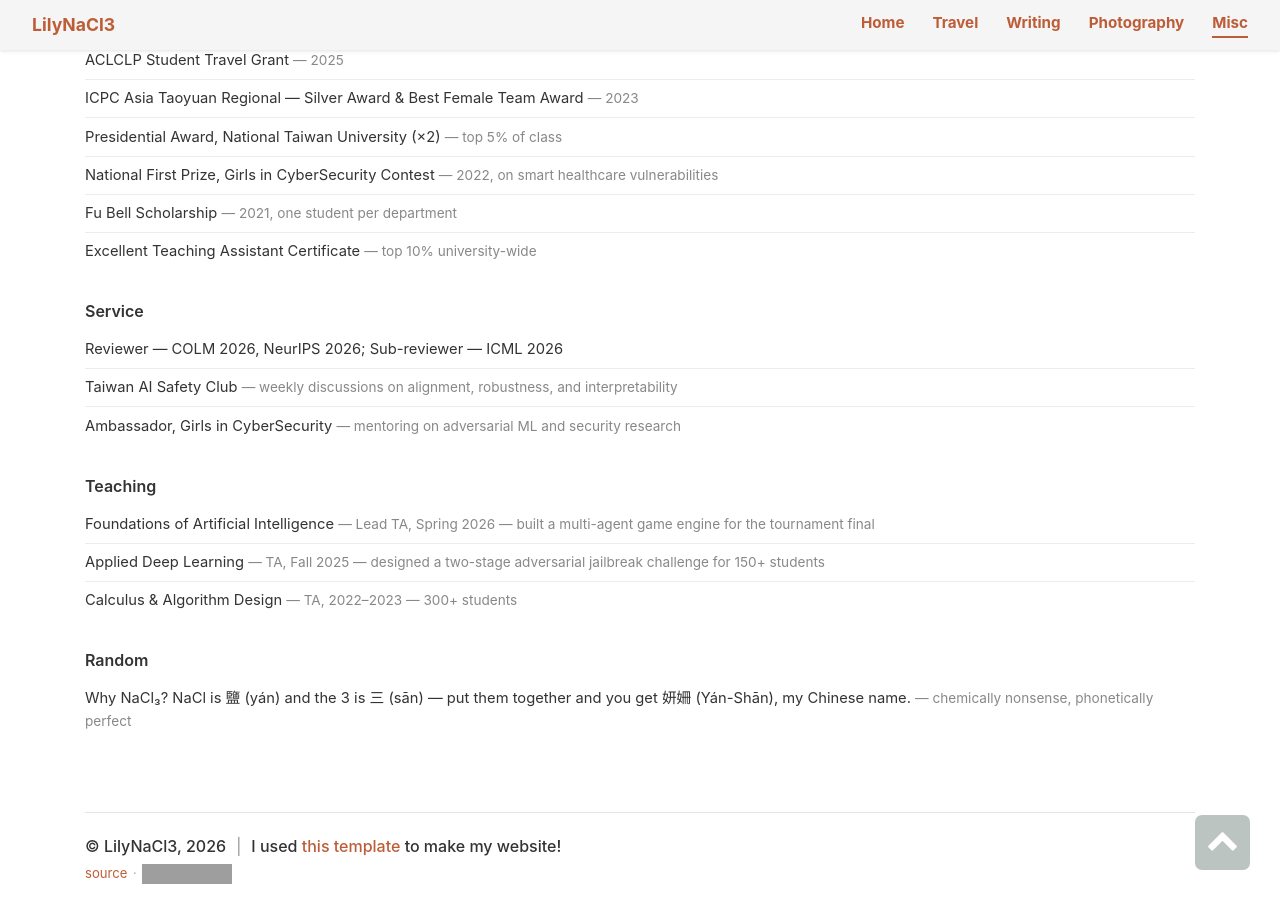
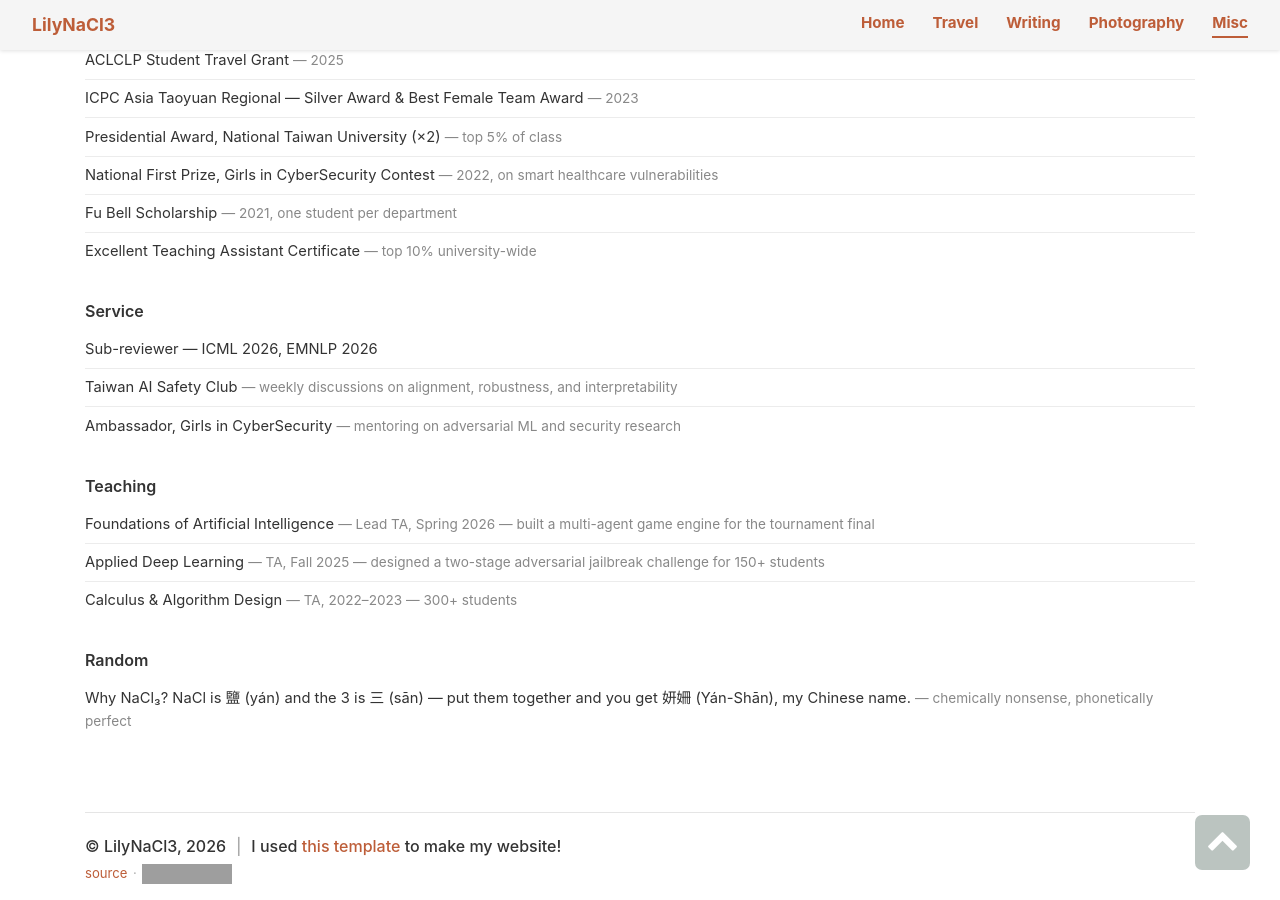
Before and after one commit to yenshan0530/yenshan0530.github.io, a Jekyll site: the page built from misc.md, in a window 1280 px wide and 900 px high, scrolled down 512 px. Built offline with Jekyll 4.4.1, drawn with Linux system fonts in a browser that asks for light colours; some web fonts are replaced; grey boxes are pictures that could not be loaded.

Commit message:
[fix] correct peer-review service entry
Drop the COLM 2026 and NeurIPS 2026 reviewer listing (no papers were
actually assigned) and add EMNLP as a sub-reviewer role alongside ICML.

```diff
--- a/_data/misc.yaml
+++ b/_data/misc.yaml
@@ -39,7 +39,7 @@ groups:
 
   - heading: Service
     items:
-      - text: "Reviewer — COLM 2026, NeurIPS 2026; Sub-reviewer — ICML 2026"
+      - text: "Sub-reviewer — ICML 2026, EMNLP 2026"
       - text: "Taiwan AI Safety Club"
         note: "weekly discussions on alignment, robustness, and interpretability"
       - text: "Ambassador, Girls in CyberSecurity"
```
